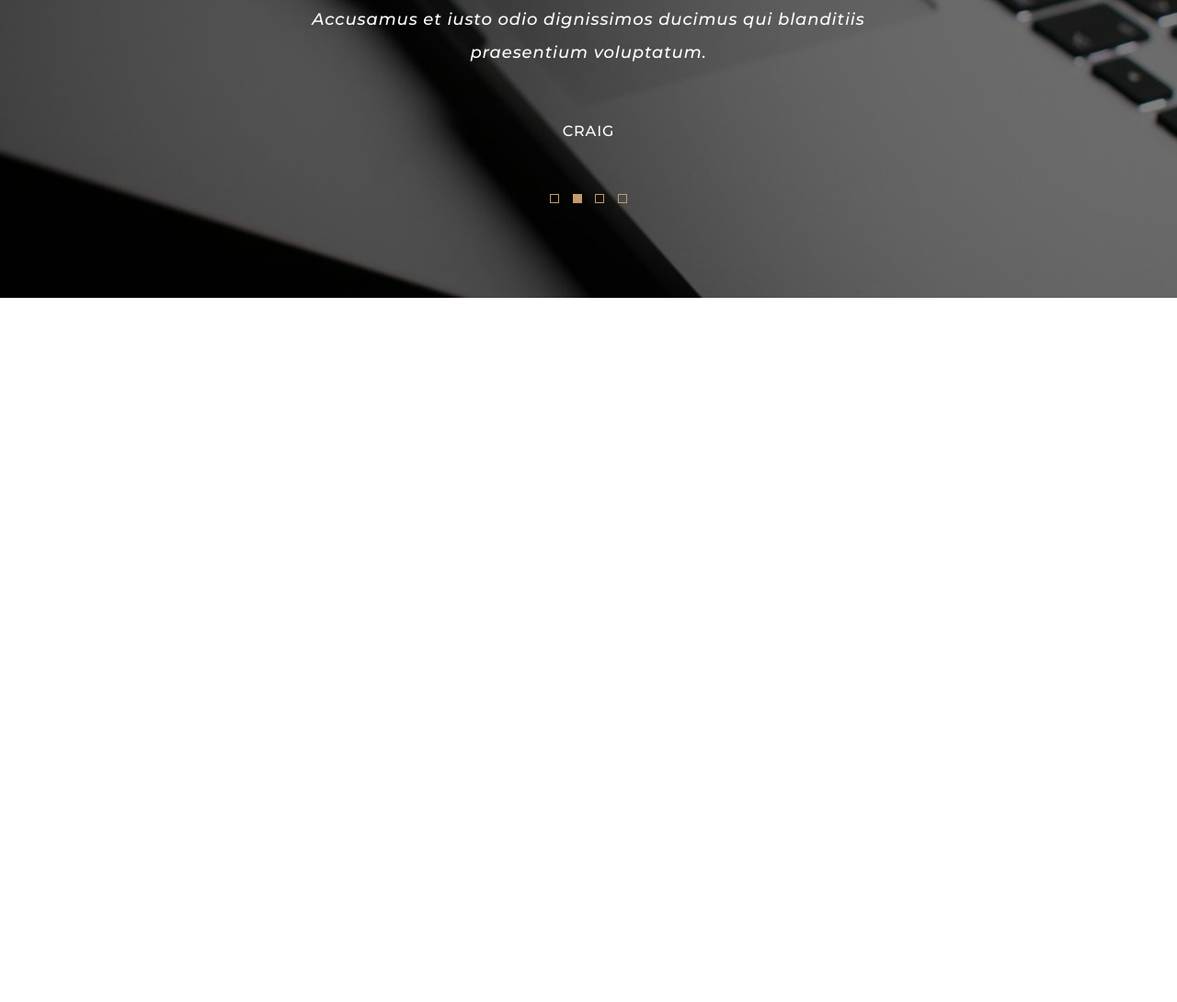
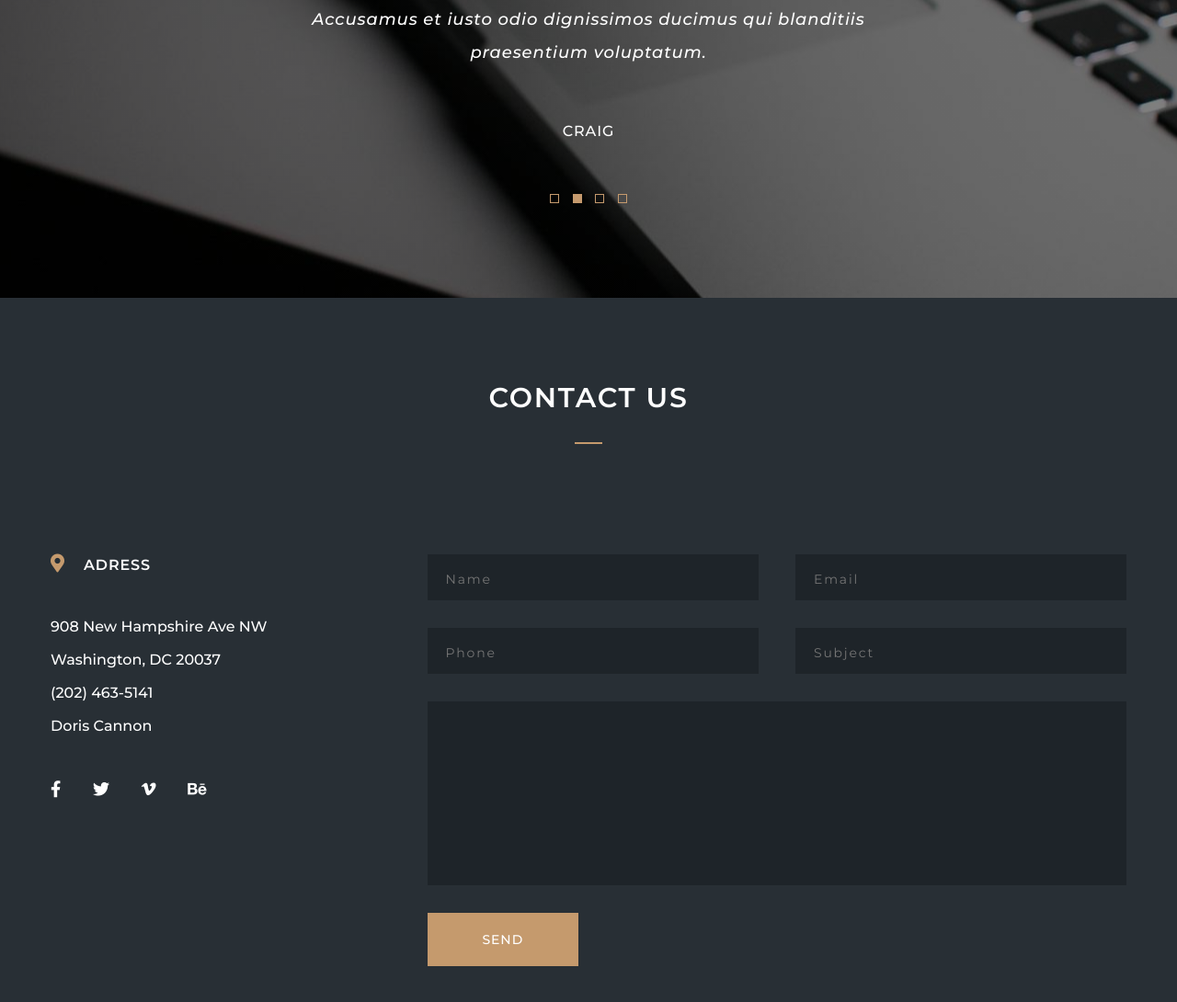
Before and after one commit to yusufisbilir/We-Make-Website, a plain HTML site: page docs/index.html in a window 1280 px wide. Shown: the part 5949-7039 px from the top of the page at 92% size. Before the commit the page ends 6273 px from the top, so only its background shows below. Drawn offline with Linux system fonts and the light colour scheme.

Commit message:
contact part done

```diff
--- a/docs/Css/main.css
+++ b/docs/Css/main.css
@@ -13,6 +13,13 @@ html{
 }
 ul,li,ol{
     list-style-type: none;
+}
+input, select, textarea{
+    outline: none;
+    font-size: 14px;
+    font-weight: 400;
+    text-transform: uppercase;
+    letter-spacing: 0.1rem;
 }
 h2{
     font-size: 30px;
@@ -467,3 +474,90 @@ nav.menu i{
     background-color: #c59a6d;
 }
 /* latest tweets end */
+
+/* contact us start */
+#contact{
+    background-color: #282f35;
+    padding: 90px 0;
+    color: #fff;
+}
+.contact-content{
+    width: 1170px;
+    margin: 0 auto;
+    display: flex;
+    justify-content: space-between;
+
+}
+.contact-left{
+    width: 30%;
+}
+.contact-left h3{
+    font-size: 16px;
+    font-weight: 600;
+    letter-spacing: 0.05rem;
+    text-transform: uppercase;
+    margin-bottom: 40px;
+}
+.contact-left h3 i{
+    font-size: 20px;
+    color: #c59a6d;
+    margin-right: 20px;
+}
+.contact-left p{
+    line-height: 36px;
+    font-size: 16px;
+    font-weight: 500;
+    margin-bottom: 40px;
+}
+ul.social li{
+    display: inline-block;
+    margin-right: 30px;
+}
+.contact-right{
+    width: 65%;
+}
+form{
+    display: flex;
+    flex-wrap: wrap;
+    justify-content: space-between;
+}
+.contact-form input[type="text"]{
+    width: 360px;
+    height: 50px;
+    background-color: #1e2429;
+    padding: 0 20px;
+    color: #fff;
+    font-size: 14px;
+    margin-bottom: 30px;
+    text-transform: capitalize;
+    transition: .5s all;
+    border-top: 3px solid transparent;
+}
+.contact-form input[type="text"]:hover,
+.contact-form input[type="text"]:focus{
+    border-top: 3px solid #c59a6d;
+}
+.contact-form textarea{
+    width: 100%;
+    height: 200px;
+    background-color: #1e2429;
+    padding: 30px;
+    color: #fff;
+    resize: none;
+    margin-bottom: 30px;
+}
+.contact-form input[type="submit"]{
+    background-color: #c59a6d;
+    padding: 20px 60px;
+    color: #fff;
+    font-weight: 500;
+    margin-bottom: 30px;
+    text-transform: uppercase;
+    letter-spacing: 0.05rem;
+    transition: .3s all;
+    cursor: pointer;
+}
+.contact-form input[type="submit"]:hover{
+    letter-spacing: 0.1rem;
+}
+/* contact us end */
--- a/docs/index.html
+++ b/docs/index.html
@@ -257,6 +257,49 @@
     </section>
     <!-- latest tweets end -->
 
+    <!-- contact us start -->
+    <section id="contact">
+        <div class="services">
+            <div class="title">
+                <h2>Contact Us</h2>
+            </div>
+        </div>
+
+        <div class="contact-content">
+            <div class="contact-left">
+                <h3><i class="fas fa-map-marker-alt"></i>Adress</h3>
+                <p>908 New Hampshire Ave NW <br>
+
+                    Washington, DC 20037 <br>
+
+                    (202) 463-5141 <br>
+
+                    Doris Cannon</p>
+
+                    <ul class="social">
+                        <li><i class="fab fa-facebook-f"></i></li>
+                        <li><i class="fab fa-twitter"></i></li>
+                        <li><i class="fab fa-vimeo-v"></i></li>
+                        <li><i class="fab fa-behance"></i></li>
+                    </ul>
+            </div>
+
+            <div class="contact-right">
+                <div class="contact-form">
+                    <form action="#">
+                        <input type="text" placeholder="Name" required>
+                        <input type="text" placeholder="Email" required>
+                        <input type="text" placeholder="Phone" required>
+                        <input type="text" placeholder="Subject" required>
+                        <textarea></textarea>
+                        <input type="submit" value="Send">
+                    </form>
+                </div>
+            </div>
+        </div>
+    </section>
+    <!-- contact us end -->
+
     <!-- Javascript -->
     <script src="JS/main.js"></script>
 </body>
```
